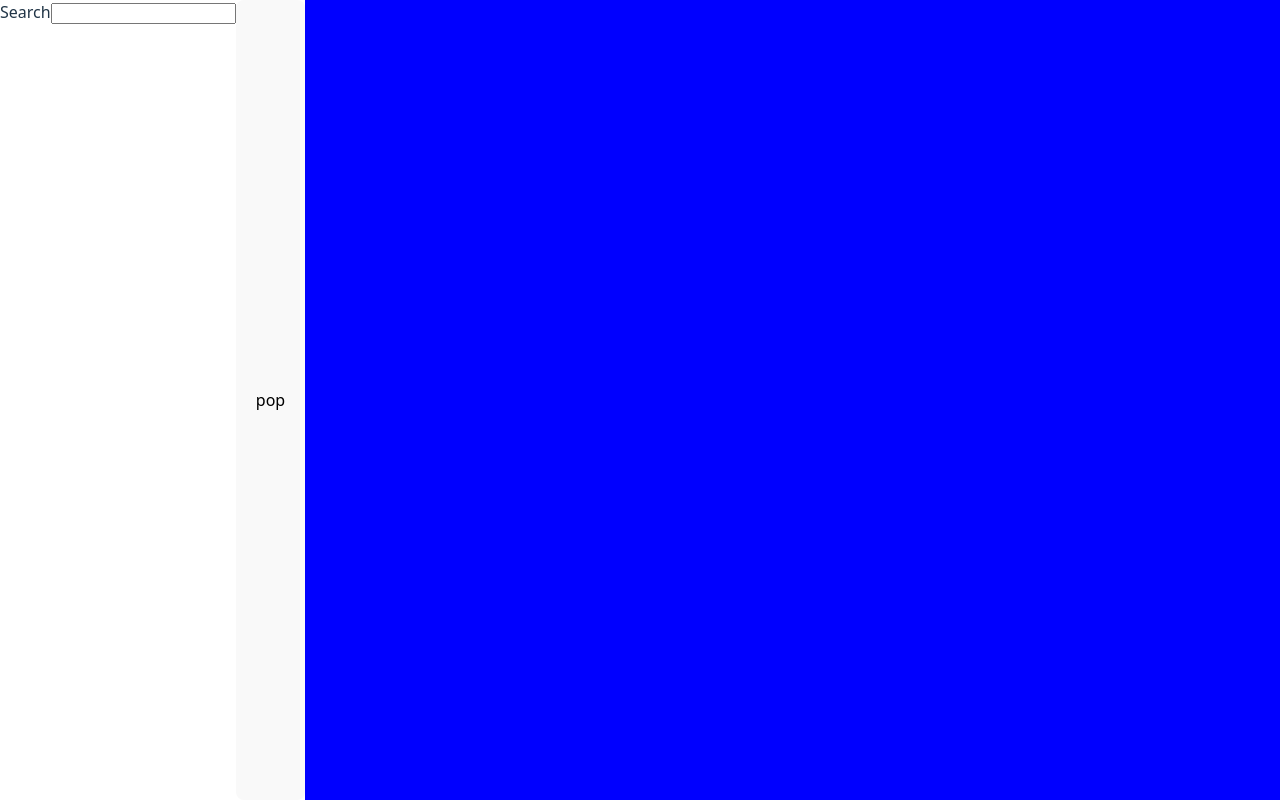
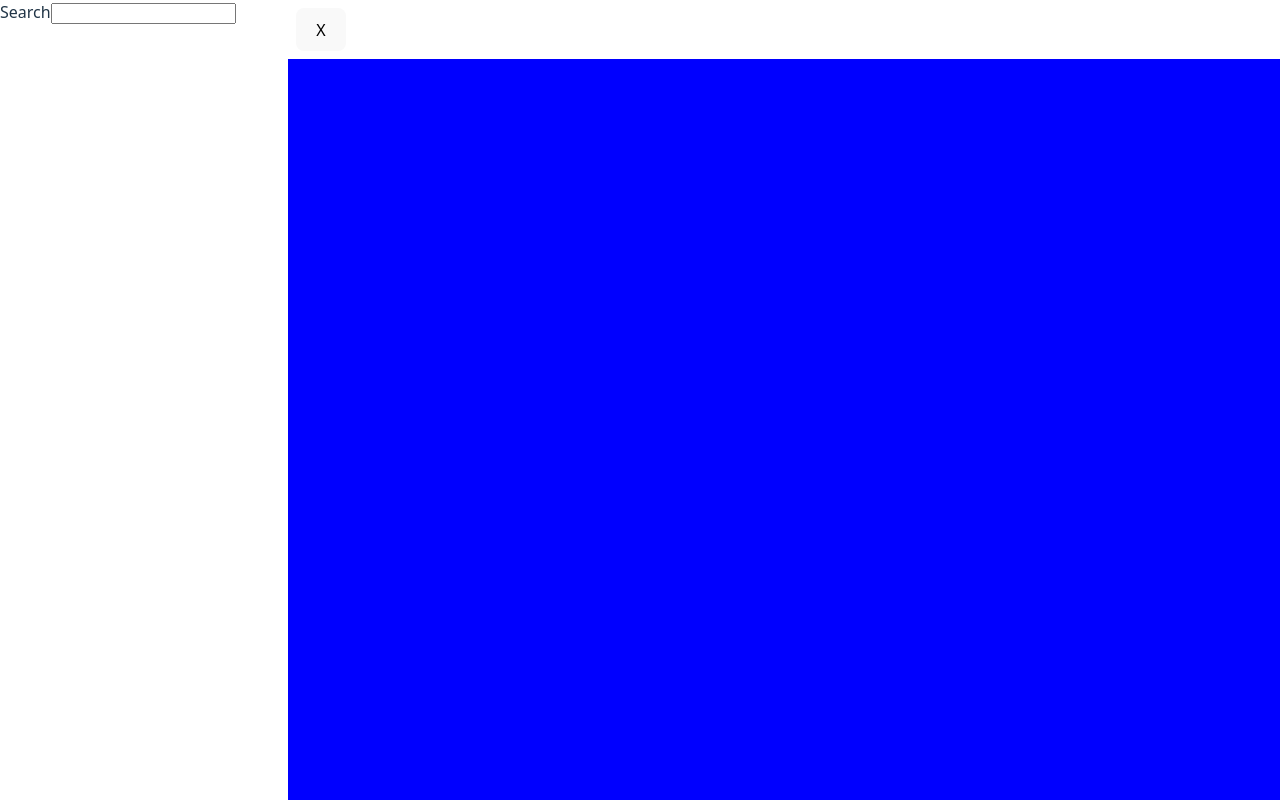
Before and after one commit to abattalov/notes-app, a React (Vite) app: page / in a window 1280 px wide. Built offline with nearby package versions, Linux system fonts and the light colour scheme.

Commit message:
got the side panel css working

```diff
--- a/src/App.tsx
+++ b/src/App.tsx
@@ -16,9 +16,7 @@ function App() {
   return (
     <div className='main-cont'>
       <SidePanel isOpen={sidePanelOpen}/>
-      <button onClick={handleClick}>pop</button>
-
-      <TextArea/>
+      <TextArea isFullscreen={!sidePanelOpen} toggleSidePanel={handleClick}/>
 
     </div>
   )
--- a/src/components/SidePanel.css
+++ b/src/components/SidePanel.css
@@ -1,12 +1,13 @@
 .sidepanel {
     transform: translateX(-100%);
-    background-color: red;
-    transition: transform 0.3s ease;
-    width: 18rem;
+    transition: transform 0.3s ease, width 0.3s ease;
+    width: 0;
+    height: 100vh;
     overflow: hidden;
 }
 
 .sidepanel-open {
     transform: translateX(0);
-    transition: transform 0.3s ease-in;
+    transition: transform 0.3s ease, width 0.3s ease;
+    width: 18rem;
 }
--- a/src/components/TextArea.css
+++ b/src/components/TextArea.css
@@ -1,6 +1,28 @@
 .textarea-cont {
+    display: flex;
+    flex-direction: column;
+    height: 100vh;
+    width: 100%;
+    flex: 1;
+}
+
+.textarea-header {
+    display: flex;
+    justify-content: flex-start;
+    padding: 0.5rem;
+    flex-shrink: 0;
+}
+
+.textarea {
     flex: 1;
     outline: none;
     background-color: blue;
     padding: 1rem;
 }
+
+.textarea-full {
+    flex: 1;
+    outline: none;
+    background-color: blueviolet;
+    padding: 1rem;
+}
--- a/src/components/TextArea.tsx
+++ b/src/components/TextArea.tsx
@@ -1,9 +1,19 @@
 import './TextArea.css'
 
-export default function TextArea(){
+export type TextAreaProps = {
+    isFullscreen: boolean;
+    toggleSidePanel: () => void;
+}
+
+export default function TextArea(props: TextAreaProps){
     return(
-        <div className="textarea-cont" contentEditable="true">
+        <div className={`textarea-cont ${props.isFullscreen ? "sidepanel-open" : ""}`}>
+            <div className='textarea-header'>
+                <button onClick={props.toggleSidePanel}>X</button>
+            </div>
+            <div className={props.isFullscreen ? "textarea-full" : "textarea"} contentEditable="true">
 
+            </div>
         </div>
     )
 }
```
